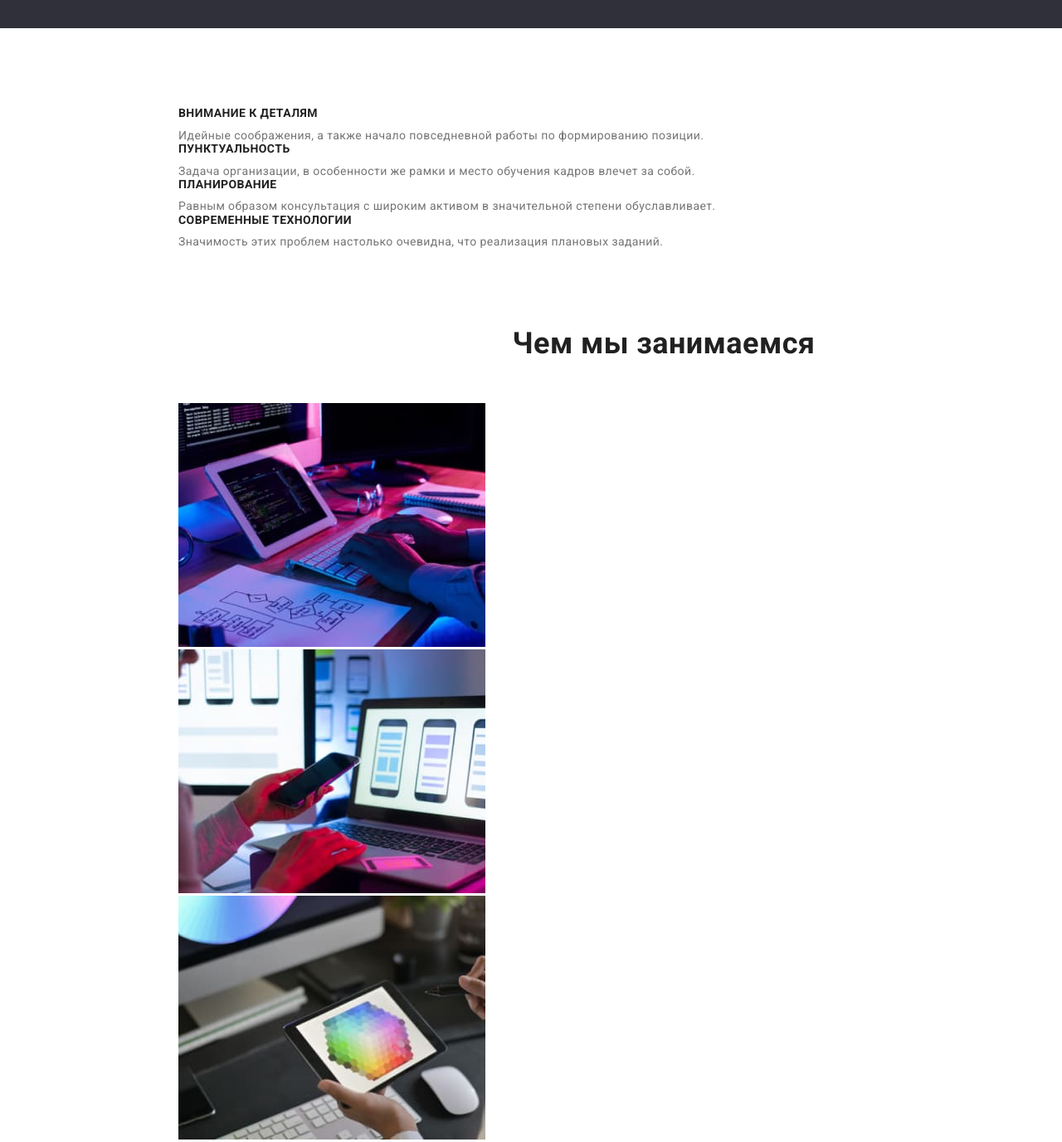
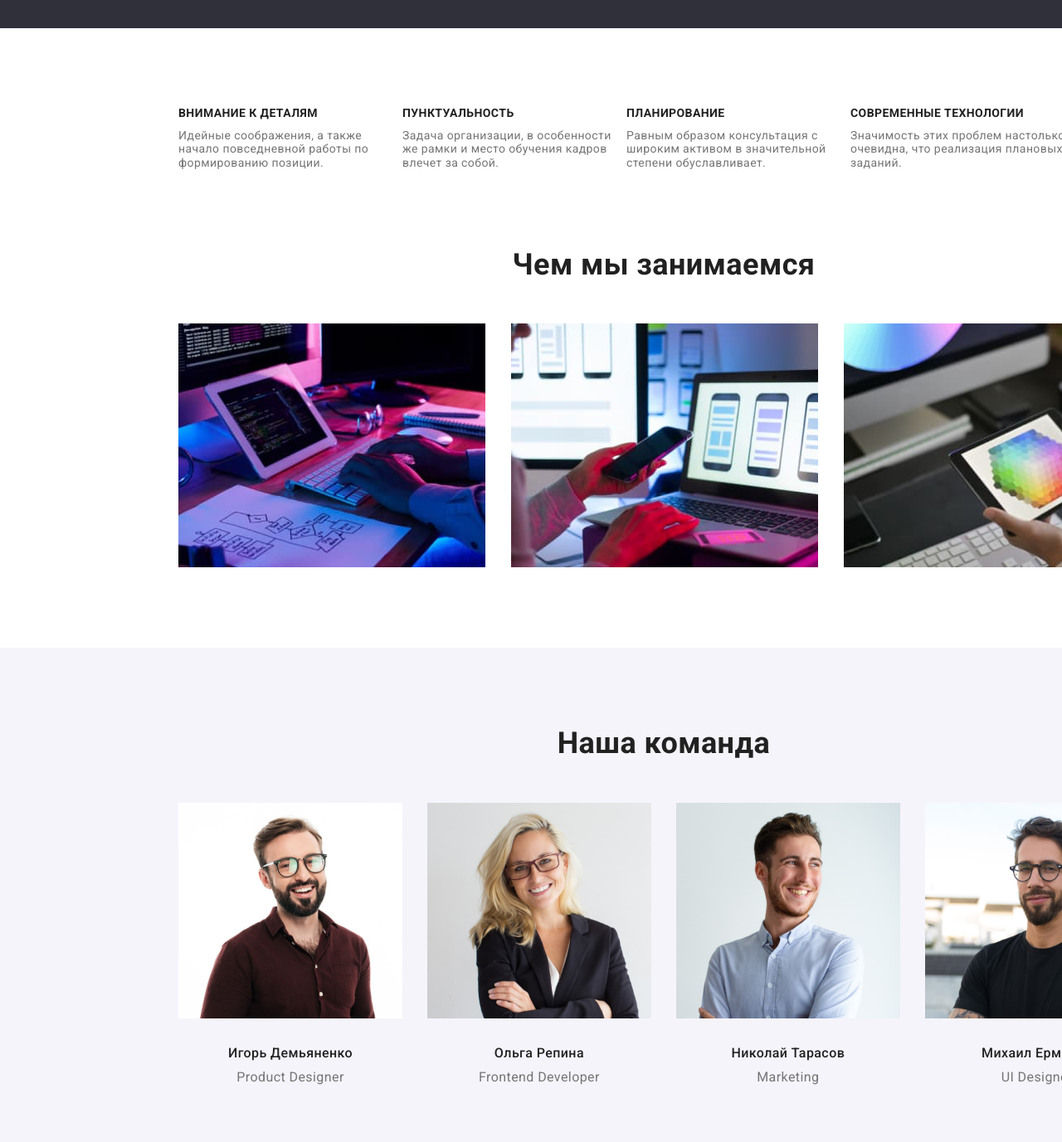
Before and after one commit to ammolder/goit-markup-hw-03, a plain HTML site: page index.html in a window 1280 px wide. Shown: the part 640-2017 px from the top of the page at 83% size. Drawn offline with nearby package versions, Linux system fonts and the light colour scheme.

Commit message:
Добавляет флекс бокс

```diff
--- a/css/style.css
+++ b/css/style.css
@@ -104,7 +104,6 @@ p {
 .contact li {
   padding-top: 32px;
   padding-bottom: 32px;
-  outline: 1px solid tomato;
 }
 .link-list .link,
 .contact .contact-link {
@@ -197,6 +196,7 @@ h2 {
 
 /* Features */
 .features-list {
+  display: flex;
   margin-top: 0px;
   margin-bottom: 0px;
   padding-left: 0px;
@@ -208,12 +208,32 @@ h2 {
   margin-top: 0px;
   margin-bottom: 10px;
 }
+.features-list li {
+  width: 270px;
+}
+
+/* Work */
+.work-list li {
+  display: inline-block;
+  margin-right: -3px;
+  padding-right: 0px;
+}
+.work-list li + li {
+  margin-left: 30px;
+}
 
 /* Staff */
 .section.staff {
   background-color: var(--staff-bdrcolor);
   padding-top: 94px;
   padding-bottom: 94px;
+}
+.staff-name li {
+  display: inline-block;
+  margin-right: -4px;
+}
+.staff-name li + li {
+  margin-left: 30px;
 }
 .staff-name {
   padding-left: 0px;
--- a/index.html
+++ b/index.html
@@ -103,24 +103,32 @@
                     <h2 class="section-title">Наша команда</h2>
                     <ul class="staff-name">
                         <li>
+                            <div class="staff-box">
                                 <img src="./images/staff/img1.jpg" alt="Фото работника" width="270">
                                 <h3 class="name">Игорь Демьяненко</h3>
                                 <p class="position">Product Designer</p>
+                            </div>
                         </li>
                         <li>
+                           <div class="staff-box">
                                 <img src="./images/staff/img2.jpg" alt="Фото работника" width="270">
                                 <h3 class="name">Ольга Репина</h3>
                                 <p class="position">Frontend Developer</p>
+                           </div>
                         </li>
                         <li>
+                           <div class="staff-box">
                                 <img src="./images/staff/img3.jpg" alt="Фото работника" width="270">
                                 <h3 class="name">Николай Тарасов</h3>
                                 <p class="position">Marketing</p>
+                           </div>
                         </li>
                         <li>
+                            <div class="staff-box">
                                 <img src="./images/staff/img4.jpg" alt="Фото работника" width="270">
                                 <h3 class="name">Михаил Ермаков</h3>
                                 <p class="position">UI Designer</p>
+                            </div>
                         </li>
                     </ul>
                </div>
```
Lines whose indentation alone changed are shown as unchanged.
